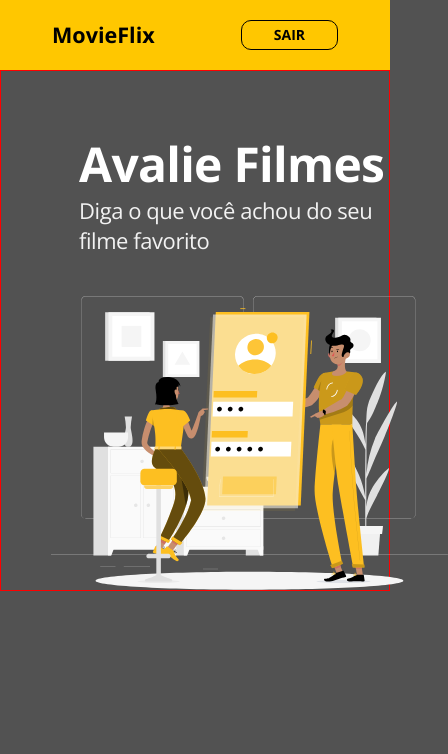
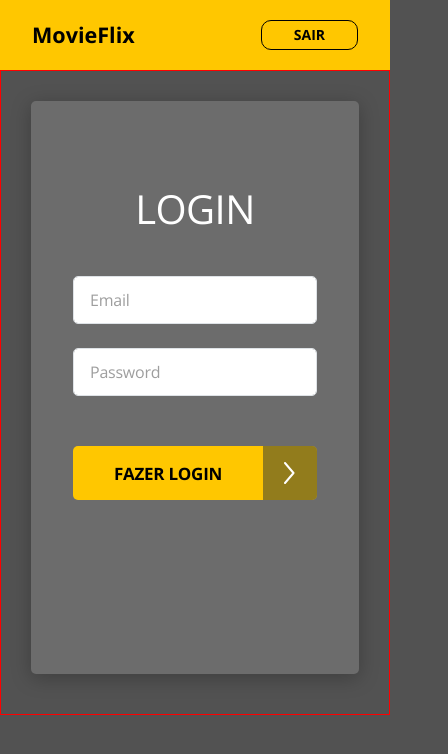
Before and after one commit to crspereira/dsmovieflix-bootcamp, a React (Create React App) app in the folder frontend/: page / in a window 390 px wide. Shown: the top 754 px of the page, 448 px wide, since content can reach past the window. Built offline with nearby package versions, Linux system fonts and the light colour scheme.

Commit message:
FrontEnd Challenge MovieFlix - AuthHome Page Component Created

```diff
--- a/frontend/src/App.scss
+++ b/frontend/src/App.scss
@@ -1,15 +1,46 @@
 @import url('https://fonts.googleapis.com/css2?family=Open+Sans:wght@400;700&display=swap');
+
+:root {
+  --appBackground: #525252;
+  --mediumGray: #6c6c6c;
+  --lightGray: #9e9e9e;
+  --yellow: #ffc700;
+  --white: #fff;
+  --black: #000;
+}
 
 * {
   font-family: 'Open Sans', sans-serif;
 }
 
-h1, h2, h3, h4, h5, h6 {
+h1,
+h2,
+h3,
+h4,
+h5,
+h6 {
   font-weight: 700;
   margin-bottom: 0;
 }
 
-a, a:hover {
+a,
+a:hover {
   color: unset;
   text-decoration: none;
 }
+
+.base-input {
+  font-size: 16px;
+  font-weight: 400;
+  line-height: 21.79px;
+  letter-spacing: -0.015em;
+  text-align: left;
+  color: var(--mediumGray);
+  background-color: var(--white);
+  height: 48PX;
+  border-radius: 5px;
+}
+
+.base-input::placeholder {
+  color: var(--lightGray);
+}
--- a/frontend/src/core/assets/styles/custom.scss
+++ b/frontend/src/core/assets/styles/custom.scss
@@ -4,5 +4,6 @@ $theme-colors: (
 
 $body-bg: #525252;
 $body-color: #6C6C6C;
+$input-bg:#FFFFFF;
 
 @import '~bootstrap/scss/bootstrap.scss';
--- a/frontend/src/core/components/NavBar/styles.scss
+++ b/frontend/src/core/components/NavBar/styles.scss
@@ -4,7 +4,8 @@
   padding-right: 40px;
 }
 
-.navbar-logo, .navbar-logo:hover {
+.navbar-logo,
+.navbar-logo:hover {
   color: #000000;
 }
 
@@ -33,3 +34,19 @@
   text-transform: uppercase;
   color: #000000;
 }
+
+@media (max-width: 576px) {
+  .main-nav {
+    height: 70px;
+    padding-left: 20px;
+    padding-right: 20px;
+  }
+}
+
+@media (max-width: 350px) {
+  .main-nav {
+    height: 70px;
+    padding-left: 10px;
+    padding-right: 10px;
+  }
+}
--- /dev/null
+++ b/frontend/src/pages/Home/Auth/Login/ButtonIcon/index.tsx
@@ -0,0 +1,21 @@
+import { ReactComponent as Arrow } from 'core/assets/images/arrow.svg';
+import './styles.scss';
+
+type Props = {
+  buttonTitle: string;
+};
+
+const ButtonIcon = ({ buttonTitle }: Props) => {
+  return (
+    <button className="auth-button-container">
+      <div className="auth-button-text">
+        {buttonTitle}
+      </div>
+      <div className="auth-button-image-container">
+        <Arrow data-testid="arrow-image" />
+      </div>
+    </button>
+  );
+};
+
+export default ButtonIcon;
--- /dev/null
+++ b/frontend/src/pages/Home/Auth/Login/ButtonIcon/styles.scss
@@ -0,0 +1,91 @@
+.auth-button-container {
+  width: 100%;
+  height: 55px;
+  display: flex;
+  align-items: center;
+  justify-content: space-between;
+  border-radius: 5px;
+  cursor: pointer;
+  margin-top: 50px;
+  outline: 0;
+  border: 0;
+  padding: 0;
+  transition: background-color 0.3s;
+  background: #FFC700;
+
+}
+
+.auth-button-container:hover {
+  background: #d6a802;
+}
+
+.auth-button-container:active,
+.auth-button-container:focus {
+  box-shadow: 0 0 3pt 2pt #3333;
+}
+
+.auth-button-text {
+  display: flex;
+  flex: 1;
+  align-items: center;
+  justify-content: center;
+  font-weight: bold;
+  font-size: 20px;
+  line-height: 33px;
+  letter-spacing: -0.015em;
+  text-transform: uppercase;
+}
+
+.auth-button-image-container {
+  display: flex;
+  width: 70px;
+  height: 55px;
+  align-items: center;
+  justify-content: center;
+  border-top-right-radius: 5px;
+  border-bottom-right-radius: 5px;
+  color: #ffffff;
+  background-color: rgba(38, 50, 56, 0.5);
+}
+
+@media (max-width: 768px) {
+  .auth-button-container {
+    height: 54px;
+  }
+
+  .auth-button-text {
+    font-size: 18px;
+    line-height: 31px;
+  }
+
+  .auth-button-image-container {
+    height: 54px;
+    width: 54px;
+  }
+
+}
+
+@media (max-width: 576px) {
+  .auth-button-text {
+    font-size: 17px;
+    line-height: 31px;
+  }
+
+}
+
+@media (max-width: 350px) {
+  .auth-button-container {
+    height: 52px;
+  }
+
+  .auth-button-text {
+    font-size: 16px;
+    line-height: 31px;
+  }
+
+  .auth-button-image-container {
+    height: 52px;
+    width: 52px;
+  }
+
+}
--- /dev/null
+++ b/frontend/src/pages/Home/Auth/Login/index.tsx
@@ -0,0 +1,33 @@
+import './styles.scss';
+import ButtonIcon from './ButtonIcon';
+
+const Login = () => {
+  return (
+    <div className="login-container">
+      <h1>LOGIN</h1>
+      <form>
+        <div className="mb-4" >
+          <input
+            type="text"
+            className="form-control form-control-lg base-input auth-input"
+            placeholder="Email"
+            name="username"
+          />
+        </div>
+        <div className="mb-2">
+          <input
+            type="password"
+            className="form-control form-control-lg base-input "
+            placeholder="Password"
+            name="password"
+          />
+        </div>
+        <div className="login-submit">
+          <ButtonIcon buttonTitle="Fazer Login"/>
+        </div>
+      </form>
+    </div>
+  );
+};
+
+export default Login;
--- /dev/null
+++ b/frontend/src/pages/Home/Auth/Login/styles.scss
@@ -0,0 +1,57 @@
+.login-container {
+  width: 100%;
+}
+
+.login-container h1 {
+  width: 100%;
+  font-size: 48px;
+  font-weight: 400;
+  line-height: 65.37px;
+  letter-spacing: -0.015em;
+  margin-bottom: 35px;
+  text-align: center;
+}
+
+@media (max-width: 768px) {
+  .login-container {
+    width: 105%;
+  }
+
+  .login-container h1 {
+    font-size: 46px;
+  }
+
+}
+
+@media (max-width: 576px) {
+  .login-container {
+    width: 105%;
+  }
+
+  .login-container h1 {
+    font-size: 42px;
+  }
+
+}
+
+@media (max-width: 450px) {
+  .login-container {
+    width: 107%;
+  }
+
+  .login-container h1 {
+    font-size: 40px;
+  }
+
+}
+
+@media (max-width: 350px) {
+  .login-container {
+    width: 110%;
+  }
+
+  .login-container h1 {
+    font-size: 38px;
+  }
+
+}
--- /dev/null
+++ b/frontend/src/pages/Home/Auth/index.tsx
@@ -0,0 +1,12 @@
+import './styles.scss';
+import Login from './Login';
+
+const Auth = () => {
+  return (
+    <div className="auth-form-container">
+     <Login />
+    </div>
+  );
+};
+
+export default Auth;
--- /dev/null
+++ b/frontend/src/pages/Home/Auth/styles.scss
@@ -0,0 +1,35 @@
+.auth-container {
+    display: flex;
+    flex-direction: column;
+    align-items: center;
+    height: 100%;
+    width: 100%;
+    max-width: 480px;
+    padding: 75px 50px 75px 50px;
+    background-color: #6C6C6C;
+    border-radius: 5px;
+    box-shadow: 0px 4px 20px 0px #00000040;
+  }
+
+  .auth-card-title {
+    font-size: 48px;
+    font-weight: 400;
+    line-height: 65.37px;
+    letter-spacing: -0.015em;
+    text-align: center;
+    color: #FFFFFF;
+  }
+
+  .auth-form-container {
+    color: #FFFFFF;
+    display: flex;
+    flex-direction: column;
+    align-items: center;
+    height: 100%;
+    width: 100%;
+    max-width: 480px;
+    padding: 75px 50px 75px 50px;
+    background-color: #6C6C6C;
+    border-radius: 5px;
+    box-shadow: 0px 4px 20px 0px #00000040;
+  }
--- a/frontend/src/pages/Home/index.tsx
+++ b/frontend/src/pages/Home/index.tsx
@@ -1,7 +1,8 @@
-import { ReactComponent as MainImage } from 'core/assets/images/main-image.svg'
+import { ReactComponent as MainImage } from 'core/assets/images/main-image.svg';
 import Navbar from 'core/components/NavBar';
 
 import './styles.scss';
+import Auth from './Auth';
 
 const Home = () => {
   return (
@@ -17,6 +18,9 @@ const Home = () => {
             <MainImage />
           </div>
         </div>
+        <div className="home-authcard-container">
+          <Auth />
+        </div>
       </div>
     </>
   );
--- a/frontend/src/pages/Home/styles.scss
+++ b/frontend/src/pages/Home/styles.scss
@@ -1,20 +1,22 @@
 .home-container {
+  height: auto;
   font-size: 48px;
+  display: flex;
+  justify-content: space-between;
+  //column-gap: 20px;
   border: 1px solid red;
 }
 
 .home-content {
-  height: auto;
   width: 397px;
+  height: 460px;
   margin: 60px 50px 0 50px;
-  //border: 1px solid red;
 }
 
 .home-content-container {
   padding: 0 0;
   width: 338px;
   margin-left: 28px;
-  //border: 1px solid blue;
 }
 
 .home-content-container h1 {
@@ -25,28 +27,54 @@
   letter-spacing: -0.015em;
   text-align: left;
   color: #ffffff;
-  //border: 1px solid green;
 }
 
 .home-content-container h2 {
   font-size: 22px;
   font-weight: 400;
   line-height: 29.96px;
-  letter-spacing: -0.020em;
+  letter-spacing: -0.02em;
   text-align: left;
   color: #f2f2f2;
-  //border: 1px solid yellow;
 }
 
 .home-image-container {
-  display: flex;
-  align-items: center;
-  justify-content: center;
   margin-top: 40px;
-  //border: 1px solid black;
 }
 
 .home-image-container svg {
+  width: 100%;
   height: 100%;
-  width: 100%;
 }
+
+.home-authcard-container {
+  width: 479px;
+  height: 573px;
+  margin: 30px 60px 40px 50px;
+}
+
+@media (max-width: 992px) {
+  .home-content {
+    display: none;
+  }
+
+  .home-container {
+    height: auto;
+    display: flex;
+    justify-content: center;
+  }
+
+  @media (max-width: 576px) {
+    .home-authcard-container {
+      width: 479px;
+      height: 573px;
+      margin: 30px 30px 40px 30px;
+    }
+  }
+
+   @media (max-width: 350px) {
+    .home-authcard-container {
+      margin: 30px 20px 40px 20px;
+    }
+  }
+}
```
Also changed, not shown: frontend/src/core/assets/images/arrow.svg (added).
